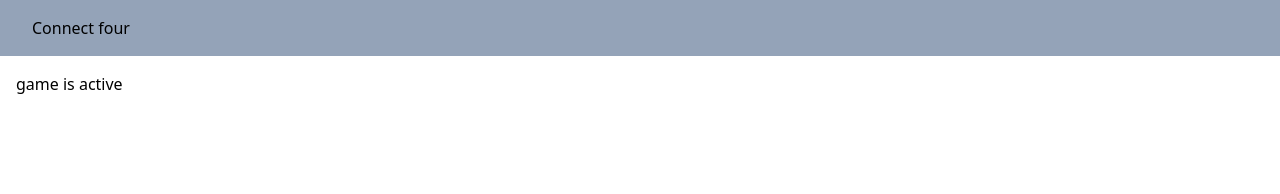
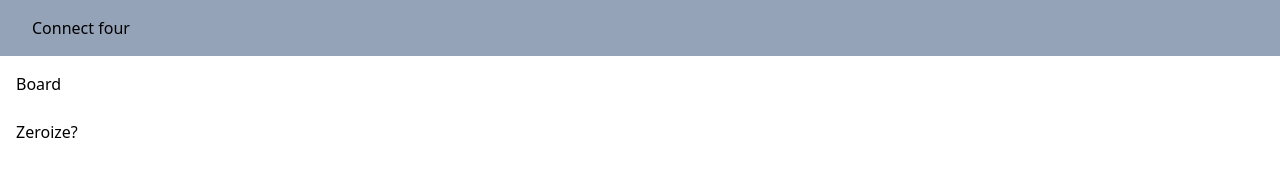
Before and after one commit to brianbancroft/connect-one-more-than-three, a React (Vite) app: page / in a window 1280 px wide. Both pictures are taken after a click on the button "CLICK ME". Shown: the top 194 px of the page. Built offline with nearby package versions, Linux system fonts and the light colour scheme.

Commit message:
Add active game component and board husk

```diff
--- a/src/App.jsx
+++ b/src/App.jsx
@@ -1,10 +1,13 @@
 import { useState } from "react";
+
+import ActiveGame from "./components/ActiveGame";
 import "./index.css";
 
 function App() {
   const [gameActive, setGameActive] = useState(false);
 
   const startGame = () => setGameActive(true);
+  const endGame = () => setGameActive(false);
 
   const SplashScreen = () => {
     return (
@@ -22,15 +25,11 @@
     );
   };
 
-  const ActiveGame = () => {
-    return <section className="">game is active</section>;
-  };
-
   return (
     <>
       <header className="py-4 px-8 bg-slate-400">Connect four</header>
       <main className="p-4">
-        {gameActive ? <ActiveGame /> : <SplashScreen />}
+        {gameActive ? <ActiveGame onGameEnd={endGame} /> : <SplashScreen />}
       </main>
     </>
   );
--- /dev/null
+++ b/src/components/ActiveGame.jsx
@@ -0,0 +1,34 @@
+import React, { useState } from "react";
+import PropTypes from "prop-types";
+import Board from "./Board";
+
+function ActiveGame(props) {
+  const { onGameEnd } = props;
+
+  const blankRow = () => [null, "red", null, null, "blue", null, null];
+
+  const [boardStatus, setBoardStatus] = useState([
+    blankRow(),
+    blankRow(),
+    blankRow(),
+    blankRow(),
+    blankRow(),
+    blankRow(),
+  ]);
+
+  return (
+    <div>
+      <Board boardStatus={boardStatus} />
+      <br />
+
+      <button onClick={onGameEnd}>Zeroize?</button>
+    </div>
+  );
+}
+
+ActiveGame.propTypes = {
+  /** Action that takes place on game end */
+  onGameEnd: PropTypes.func.isRequired,
+};
+
+export default ActiveGame;
--- /dev/null
+++ b/src/components/Board.jsx
@@ -0,0 +1,17 @@
+import React from "react";
+import PropTypes from "prop-types";
+
+/** Read-only: It's the board */
+function Board(props) {
+  const { boardStatus } = props;
+
+  return <div>Board</div>;
+}
+
+Board.propTypes = {
+  boardStatus: PropTypes.arrayOf(
+    PropTypes.arrayOf(PropTypes.oneOfType([PropTypes.any]))
+  ).isRequired,
+};
+
+export default Board;
```
